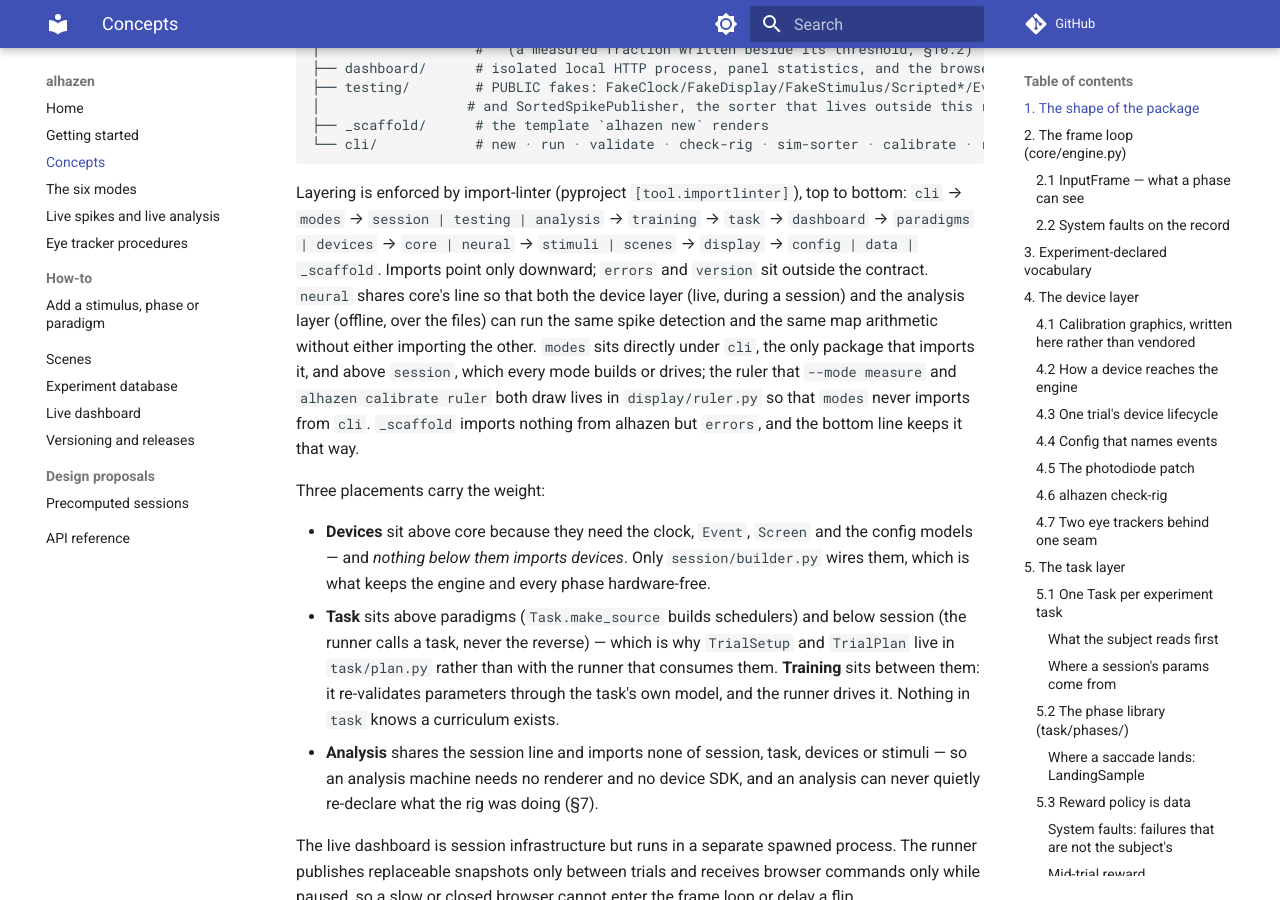
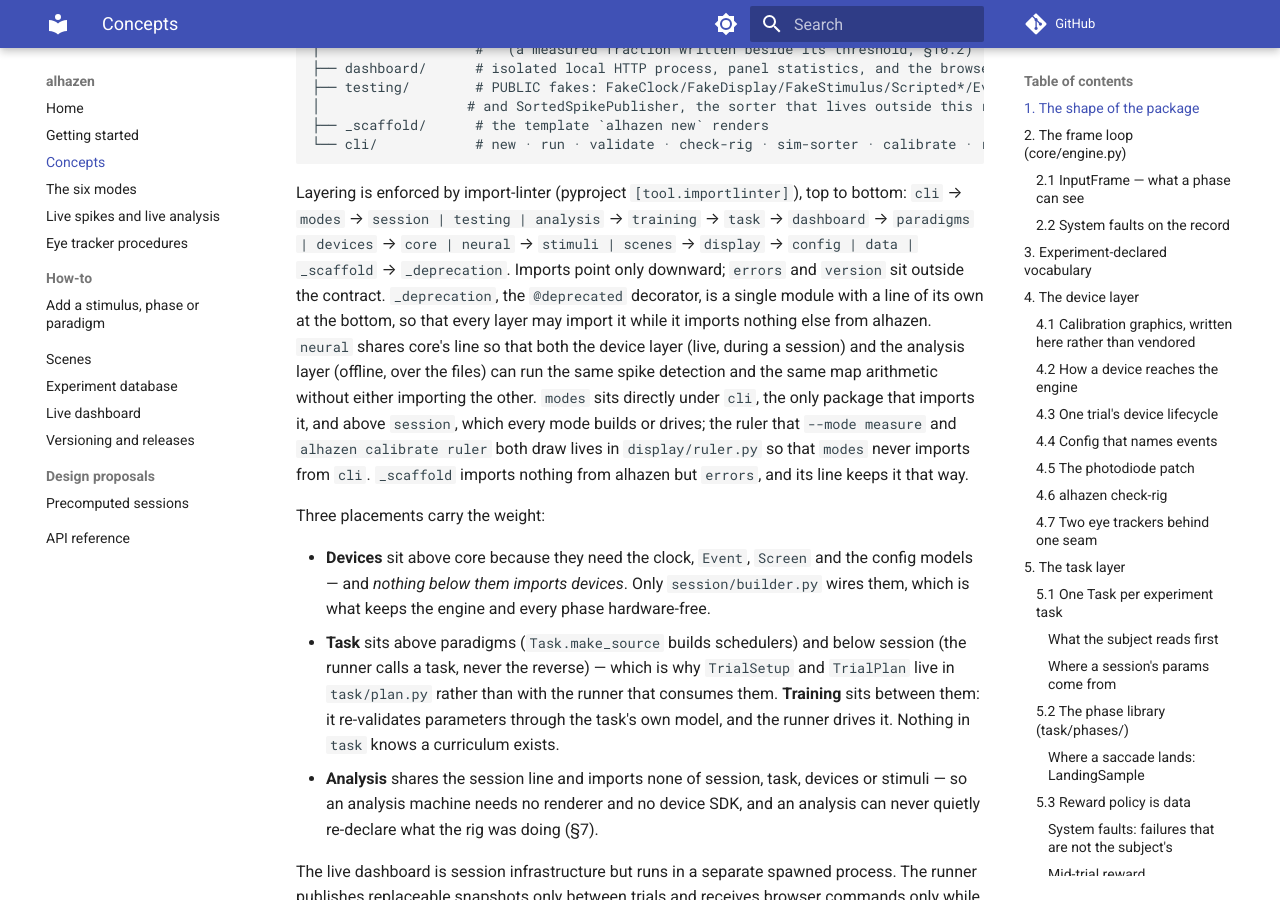
Before and after one commit to sh4r11f/alhazen, an MkDocs documentation site: the page built from docs/architecture.md, in a window 1280 px wide and 900 px high, scrolled down 963 px. Built offline with MkDocs 1.6.1 and Material for MkDocs 9.7.7, drawn with Linux system fonts in a browser that asks for light colours; comment, search, counter and statistics services are not loaded.

Commit message:
Harden CI: coverage floor, 3.11/3.13, dep floors, SHA pins
Coverage was measured but could fail nothing: add [tool.coverage.run]
(source alhazen, branch) and [tool.coverage.report] fail_under = 89,
under the 90.99% measured on the full suite.

The matrix covered only 3.10 and 3.12. Add 3.11 and 3.13 on Linux
only (what they can break is interpreter- and wheel-specific, not
OS-specific), declare 3.10-3.13 in classifiers, and add a job that
installs every direct dependency at its pyproject floor (uv
--resolution lowest-direct, Python 3.10) and runs pytest, so the
floors are tested rather than assumed.

Pin every action to a full commit SHA with the tag in a comment; a
tag can be moved, a SHA cannot.

release.yml now installs the built wheel into a clean venv with no
checkout, checks `alhazen --version` against the wheel's version, and
runs `alhazen new` plus a headless simulated session from it.

docs.yml granted pages: write and id-token: write to the whole
workflow, so the build job that installs PR code held them; they move
to the deploy job only.

alhazen._deprecation sat outside the import-linter contract although
the docs named only errors and version as exempt. It gets its own
bottom line, so any layer may import it and it may import nothing
else from alhazen; CONTRIBUTING and docs/architecture.md draw it.

```diff
--- a/docs/architecture.md
+++ b/docs/architecture.md
@@ -52,16 +52,19 @@
 Layering is enforced by import-linter (pyproject `[tool.importlinter]`),
 top to bottom: `cli` → `modes` → `session | testing | analysis` → `training` →
 `task` → `dashboard` → `paradigms | devices` → `core | neural` →
-`stimuli | scenes` → `display` → `config | data | _scaffold`. Imports point
-only downward; `errors` and `version` sit outside the contract. `neural`
-shares core's line so that both the device layer (live, during a session) and
+`stimuli | scenes` → `display` → `config | data | _scaffold` →
+`_deprecation`. Imports point only downward; `errors` and `version` sit
+outside the contract. `_deprecation`, the `@deprecated` decorator, is a single
+module with a line of its own at the bottom, so that every layer may import it
+while it imports nothing else from alhazen. `neural` shares core's line so
+that both the device layer (live, during a session) and
 the analysis layer (offline, over the files) can run the same spike detection
 and the same map arithmetic without either importing the other. `modes` sits
 directly under `cli`, the only package that imports it, and above `session`,
 which every mode builds or drives; the ruler that `--mode measure` and
 `alhazen calibrate ruler` both draw lives in `display/ruler.py` so that
 `modes` never imports from `cli`. `_scaffold` imports nothing from alhazen but
-`errors`, and the bottom line keeps it that way.
+`errors`, and its line keeps it that way.
 
 Three placements carry the weight:
 
```
Also changed, not shown: CHANGELOG.md (+9 -0 lines), CONTRIBUTING.md (+6 -3 lines), pyproject.toml (+42 -3 lines), 3 other files.
